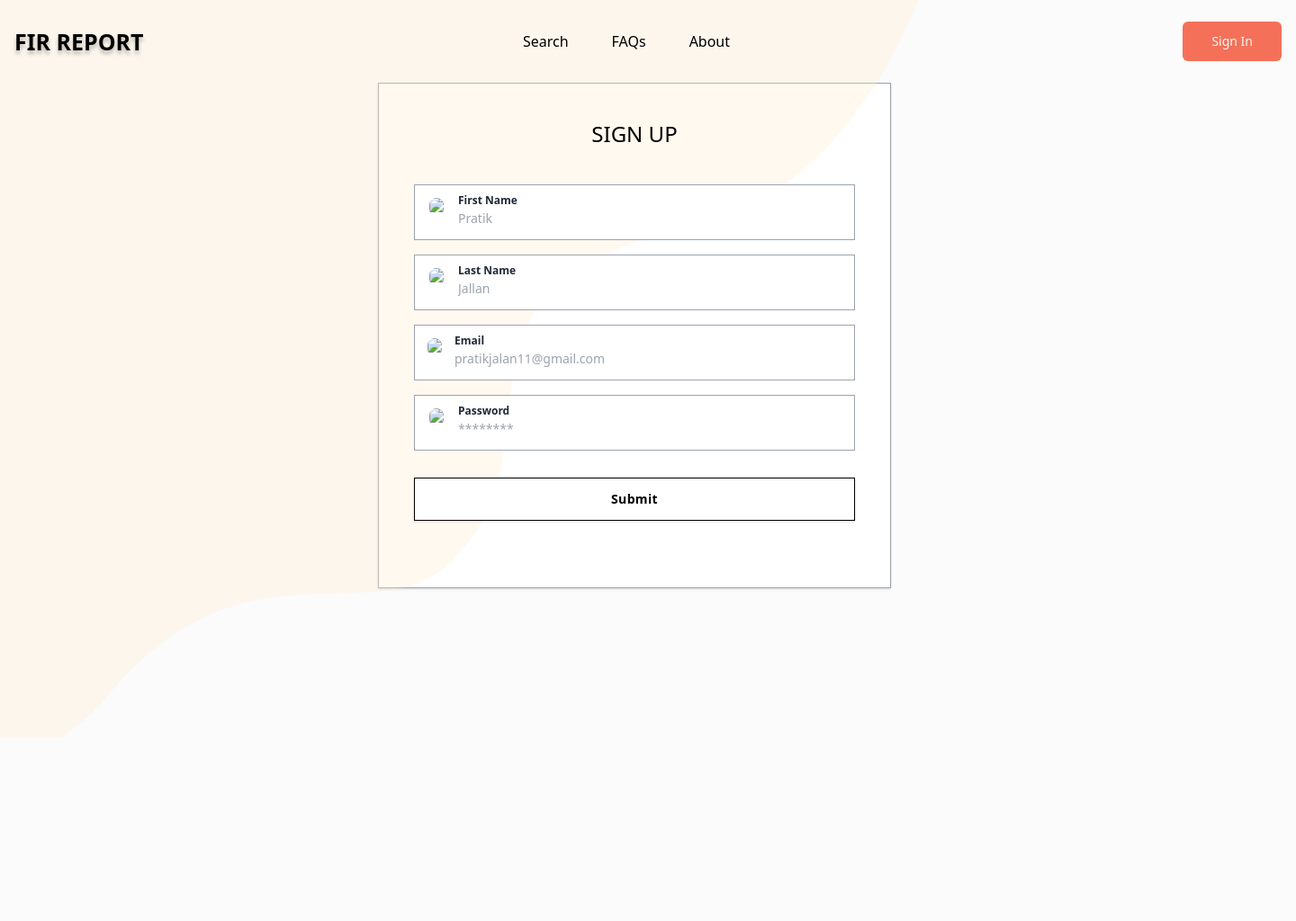
After one commit to CommanderAstern/DBMS_RAP, a Django app: template templates/authentication/sign-up.html in a window 1440 px wide. The commit adds this page. Shown: the whole page at 90% size. Run offline with Django 4.2, Linux system fonts and the light colour scheme; the template is opened without the code that fills it, so the values that code supplies are empty; some libraries are stand-ins or nearby versions.

Commit message:
made form and integrating

```diff
--- /dev/null
+++ b/templates/authentication/sign-up.html
@@ -0,0 +1,111 @@
+<!DOCTYPE html>
+<html lang="en">
+  <head>
+    <meta charset="utf-8" />
+    <title>Basic HTML/Tailwind starter</title>
+    <meta name="description" content="Basic HTML/Tailwind starter" />
+    <meta name="author" content="Daily Dev Tips" />
+    <link rel="stylesheet" href="https://unpkg.com/tailwindcss@2.2.19/dist/tailwind.min.css"/>
+    <meta name="viewport" content="width=device-width, initial-scale=1" />
+    <link rel="stylesheet" href="/static/styles.css" />
+  </head>
+  <body class="main">
+    <!-- backround image -->
+    <section class="big-size">
+      <nav class="flex justify-between p-6 px-4">
+        <div class="flex justify-between items-center w-full">
+          <div class="xl:w-1/3 z-50">
+            <a class="block max-w-max" href="/">
+              <h3 class="text-2xl font-semibold text-center logoMain">FIR REPORT</h3>
+            </a>
+          </div>
+          <div class="hidden xl:block xl:w-1/3 z-30">
+            <ul class="flex justify-center">
+              <li class="mr-12"><a class="text-coolGray-500 hover:text-coolGray-900 font-medium" href="/search">Search</a></li>
+              <li class="mr-12"><a class="text-coolGray-500 hover:text-coolGray-900 font-medium" href="/faqs">FAQs</a></li>
+              <li class="mr-12"><a class="text-coolGray-500 hover:text-coolGray-900 font-medium" href="/about">About</a></li>
+            </ul>
+          </div>
+          <div class="hidden xl:block xl:w-1/3">
+            <div class="flex items-center justify-end">
+              <!-- hover:bg-green-600 -->
+              <a class="inline-block py-3 px-8 text-sm leading-5 text-green-50 brownIthink  font-medium focus:ring-2 focus:ring-green-500 focus:ring-opacity-50 rounded-md z-50" href="/sign-in">Sign In</a>
+            </div>
+          </div>
+        </div>
+      </nav>
+    </section>
+
+    <form method="POST" id="signup-form" class="signup-form" action="/sign-up/">
+        {% csrf_token %}
+        <div class="inline-flex flex-col space-y-10 items-center justify-start p-10 bg-white shadow border border-gray-400 z-50" style="width: 570px; height: 562px; margin-left: 420px;">
+            <p class="text-2xl uppercase z-50">Sign Up</p>
+            <div class="flex flex-col space-y-6 items-start justify-start z-50" style="width: 490px; height: 374px;">
+                <div class="flex flex-col space-y-4 items-start justify-start z-50" style="width: 490px; height: 302px;">
+                    <div class="flex flex-col space-y-2 items-start justify-start z-50" style="width: 490px; height: 62px;">
+                        <div class="inline-flex items-center justify-start bg-white border border-gray-400 z-50" style="width: 490px; height: 62px;">
+                            <div class="flex items-start justify-start h-full py-3 pl-3  z-50">
+                                <div class="flex items-center justify-center flex-1 h-6 px-1 py-0.5  z-50">
+                                    <img class="flex-1 h-full rounded-lg" src="https://via.placeholder.com/13.689090728759766x19.26190948486328"/>
+                                </div>
+                            </div>
+                            <div class="inline-flex flex-col space-y-1 items-start justify-start p-3 z-50" style="width: 454px; height: 62px;">
+                                <p class="text-xs font-bold leading-none text-gray-800  z-50" style="width: 430px; ">First Name</p>
+                                <input class="text-sm leading-none text-gray-600 z-50" type="text" placeholder="Pratik" style="width: 430px" name="first_name" id="first_name">
+                            </div>
+                        </div>
+                    </div>
+                    <div class="flex flex-col space-y-2 items-start justify-start  z-50" style="width: 490px; height: 62px;">
+                        <div class="inline-flex items-center justify-start bg-white border border-gray-400 z-50" style="width: 490px; height: 62px;">
+                            <div class="flex items-start justify-start h-full py-3 pl-3 z-50">
+                                <div class="flex items-center justify-center flex-1 h-6 px-1 py-0.5 z-50">
+                                    <img class="flex-1 h-full rounded-lg z-50" src="https://via.placeholder.com/13.689090728759766x19.26190948486328"/>
+                                </div>
+                            </div>
+                            <div class="inline-flex flex-col space-y-1 items-start justify-start p-3 z-50" style="width: 454px; height: 62px;">
+                                <p class="text-xs font-bold leading-none text-gray-800 z-50" style="width: 430px;">Last Name</p>
+                                <input class="text-sm leading-none text-gray-600 z-50" type="text" placeholder="Jallan" style="width: 430px" name="last_name" id="last_name">
+                            </div>
+                        </div>
+                    </div>
+                    <div class="flex flex-col space-y-2 items-start justify-start z-50" style="width: 490px; height: 62px;">
+                        <div class="inline-flex items-center justify-start bg-white border border-gray-400 z-50" style="width: 490px; height: 62px;">
+                            <div class="flex items-start justify-start h-full py-3 pl-3 z-50">
+                                <div class="flex items-center justify-center flex-1 h-6 py-0.5 px-0.5 z-50">
+                                    <img class="flex-1 h-full rounded-lg z-50" src="https://via.placeholder.com/19.047618865966797x18.233583450317383"/>
+                                </div>
+                            </div>
+                            <div class="inline-flex flex-col space-y-1 items-start justify-start p-3 z-50" style="width: 454px; height: 62px;">
+                                <p class="text-xs font-bold leading-none text-gray-800 z-50" style="width: 430px;">Email</p>
+                                <input type="email" class="text-sm leading-none text-gray-600 z-50" type="text" placeholder="pratikjalan11@gmail.com" style="width: 430px" name="email" id="email">
+                            </div>
+                        </div>
+                    </div>
+                    <div class="flex flex-col space-y-2 items-start justify-start z-50" style="width: 490px; height: 62px;">
+                        <div class="inline-flex items-center justify-start bg-white border border-gray-400 z-50" style="width: 490px; height: 62px;">
+                            <div class="flex items-start justify-start h-full py-3 pl-3 z-50">
+                                <div class="flex items-center justify-center flex-1 h-6 px-1 py-0.5 z-50">
+                                    <img class="flex-1 h-full rounded-lg z-50" src="https://via.placeholder.com/15.321000099182129x18.617252349853516"/>
+                                </div>
+                            </div>
+                            <div class="inline-flex flex-col space-y-1 items-start justify-start p-3 z-50" style="width: 426px; height: 62px;">
+                                <p class="text-xs font-bold leading-none text-gray-800 z-50" style="width: 402px;">Password</p>
+                                <input type="password" class="text-sm leading-none text-gray-600 z-50" type="text" placeholder="********" style="width: 430px" name="password" id="password">
+                            </div>
+                        </div>
+                    </div>
+                </div>
+                <div class="" >
+                    <input type="submit" name="submit" id="submit" class="text-sm font-bold tracking-wide leading-tight inline-flex space-x-2 items-center justify-center px-4 py-3.5 bg-white shadow border border-black" value="Submit" style="width: 490px; height: 48px; "/>
+                </div>
+            </div>
+        </div>
+    </form>
+
+
+
+    <div class="coolText"></div>
+
+
+  </body>
+</html>
```
Also changed, not shown: DBMS_Project/views.py (+34 -25 lines), templates/authentication/signup.html (deleted, +0 -112 lines), templates/form/form.html (+0 -25 lines).
